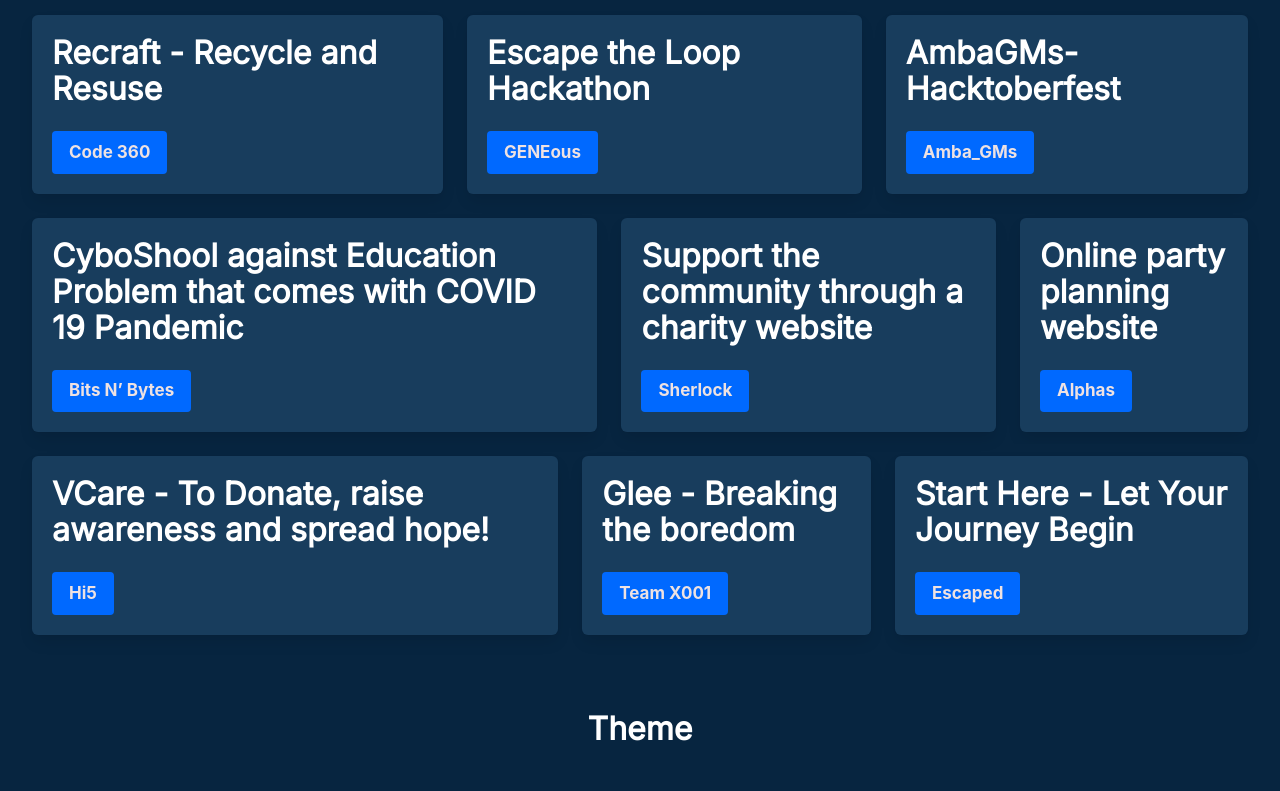
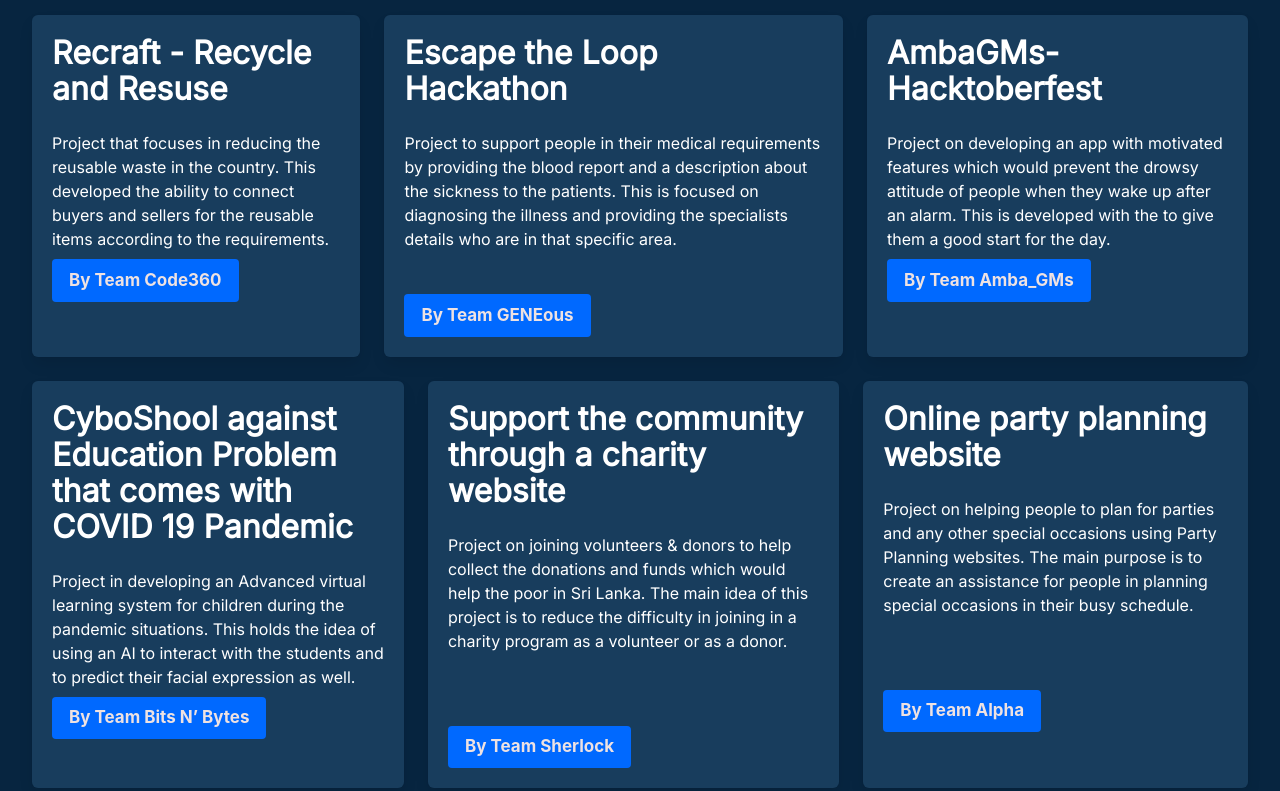
Before and after one commit to UCSC-Mozilla-Club/hacktoberfest2020-landing, a plain HTML site: page index.html in a window 1280 px wide. Shown: the part 1490-2281 px from the top of the page. Drawn offline with nearby package versions, Linux system fonts and the light colour scheme.

Commit message:
Description added in section projects

```diff
--- a/index.html
+++ b/index.html
@@ -89,24 +89,27 @@
 <h1 class="title is-3 mb-0" style="text-align: center;" >Featured Submissions</h1><br><br>
 <div class="tile is-ancestor pl-2 pr-2">
   <a href="https://dev.to/akilamaithri/save-sri-lanka-recycle-and-reuse-mnf">
-   <div class="tile is-parent">
+   <div class="tile is-parent" style="height: 100%">
     <article class="tile is-child box "style="background-color: #183d5d">
       <p class="title">Recraft - Recycle and Resuse</p>
-      <p><button class="button blue-button"><b>Code 360</b></button></p>
+      <p class="sub-title" style="color: white">Project that focuses in reducing the reusable waste in the country. This developed the ability to connect buyers and sellers for the reusable items according to the requirements. </p>
+      <p style="margin-top: 8px"><button class="button blue-button" style="margin-top: auto;"><b>By Team Code360</b></button></p>
     </article>
   </div></a>
   <a href="https://dev.to/yohannayanajith/escape-the-loop-hackathon-4h66">
-  <div class="tile is-parent">
+  <div class="tile is-parent" style="height: 100%">
     <article class="tile is-child box "style="background-color: #183d5d">
       <p class="title">Escape the Loop Hackathon</p>
-      <p><button class="button blue-button"><b>GENEous</b></button></p>
+      <p class="sub-title" style="color: white">Project to support people in their medical requirements by providing the blood report and a description about the sickness to the patients. This is focused on diagnosing the illness and providing the specialists details who are in that specific area.</p>
+      <p style="margin-top: 8px"><button class="button blue-button" style="margin-top: 35px;"><b>By Team GENEous</b></button></p>
     </article>
   </div></a>
   <a href="https://dev.to/maleesha98/ambagms-hacktoberfest-436l">
-   <div class="tile is-parent">
+   <div class="tile is-parent" style="height: 100%">
     <article class="tile is-child box "style="background-color: #183d5d">
       <p class="title">AmbaGMs-Hacktoberfest</p>
-      <p><button class="button blue-button"><b>Amba_GMs</b></button></p>
+      <p class="sub-title" style="color: white">Project on developing an app with motivated features which would prevent the drowsy attitude of people when they wake up after an alarm. This is developed with the to give them a good start for the day. </p>
+      <p style="margin-top: 8px"><button class="button blue-button" style="margin-top: auto;"><b>By Team Amba_GMs</b></button></p>
     </article>
   </div></a>
 </div>
@@ -115,41 +118,47 @@
   <div class="tile is-parent" style="height: 100%">
     <article class="tile is-child box "style="background-color: #183d5d">
       <p class="title">CyboShool against Education Problem that comes with COVID 19 Pandemic</p>
-      <p><button class="button blue-button"><b>Bits N’ Bytes</b></button></p>
+      <p class="sub-title" style="color: white">Project in developing an Advanced virtual learning system for children during the pandemic situations. This holds the idea of using an AI to interact with the students and to predict their facial expression as well.</p>
+      <p style="margin-top: 8px"><button class="button blue-button" style="margin-top: auto;"><b>By Team Bits N’ Bytes</b></button></p>
     </article>
   </div></a>
   <a href="https://dev.to/thiliniekanayake/support-the-community-through-a-charity-website-3lgc">
   <div class="tile is-parent" style="height: 100%">
     <article class="tile is-child box "style="background-color: #183d5d ">
       <p class="title">Support the community through a charity website</p>
-      <p><button class="button blue-button"><b>Sherlock</b></button></p>
+      <p class=sub-title" style="color: white">Project on joining volunteers & donors to help collect the donations and funds which would help the poor in Sri Lanka. The main idea of this project is to reduce the difficulty in joining in a charity program as a volunteer or as a donor.  </p>
+      <p style="margin-top: 8px"><button class="button blue-button" style="margin-top: 65px;"><b>By Team Sherlock</b></button></p>
     </article>
   </div></a>
   <a href="https://dev.to/anushkadarshana/online-party-planning-website-95a">
    <div class="tile is-parent is-clipped" style="height: 100%">
     <article class="tile is-child box "style="background-color: #183d5d">
       <p class="title">Online party planning website</p>
-      <p><button class="button blue-button"><b>Alphas</b></button></p>
+      <p class="sub-title" style="color: white">Project on helping people to plan for parties and any other special occasions using Party Planning websites. The main purpose is to create an assistance for people in planning special occasions in their busy schedule. </p>
+      <p style="margin-top: 8px"><button class="button blue-button" style="margin-top: 65px"><b>By Team Alpha</b></button></p>
     </article>
    </div></a>
 </div>
   <div class="tile is-ancestor pl-2 pr-2">
-  <a href="https://dev.to/pamodyadr/vcare-3014"><div class="tile is-parent">
+  <a href="https://dev.to/pamodyadr/vcare-3014"><div class="tile is-parent" style="height: 100%">
     <article class="tile is-child box "style="background-color: #183d5d">
       <p class="title">VCare - To Donate, raise awareness and spread hope!</p>
-      <p><button class="button blue-button"><b>Hi5</b></button></p>
+      <p class="sub-title" style="color: white">Project on creating a platform to connect Government & Non-government organizations, Individuals that are willing to donate, raise awareness and spread hope. This focuses on finding the Potential Funders and Eligible fund receivers using the Grama Niladhari to verify their information.</p>
+      <p style="margin-top: 8px"><button class="button blue-button" style="margin-top:35px;"><b>By Team Hi5</b></button></p>
     </article>
   </div></a>
-  <a href="https://dev.to/michellefdo/glee-breaking-the-boredom-4mjn"><div class="tile is-parent">
+  <a href="https://dev.to/michellefdo/glee-breaking-the-boredom-4mjn"><div class="tile is-parent" style="height: 100%">
     <article class="tile is-child box "style="background-color: #183d5d">
       <p class="title">Glee - Breaking the boredom</p>
-      <p><button class="button blue-button"><b>Team X001</b></button></p>
+      <p class="sub-title" style="color: white">Project in creating an entertainment website with various elements such as music, movies, games, cookery, e-books and many other fun activities. And this is mainly focused to reduce the stress levels without wasting time.</p>
+      <p style="margin-top: 8px"><button class="button blue-button" style="margin-top: 35px"><b>By Team X001</b></button></p>
     </article>
   </div></a>
-  <a href="https://dev.to/nandulaperera/start-here-npi"><div class="tile is-parent">
+  <a href="https://dev.to/nandulaperera/start-here-npi"><div class="tile is-parent" style="height: 100%">
     <article class="tile is-child box "style="background-color: #183d5d">
       <p class="title">Start Here - Let Your Journey Begin</p>
-      <p><button class="button blue-button"><b>Escaped</b></button></p>
+      <p class="sub-title" style="color: white">Project to develop a platform that supports the growth of working space in Sri Lanka for the startups. Their main idea is to increase the entrepreneurship among the youth.</p>
+      <p style="margin-top: 8px"><button class="button blue-button" style="margin-top: auto;"><b>By Team Escaped</b></button></p>
     </article>
   </div></a>
 </div>
```
